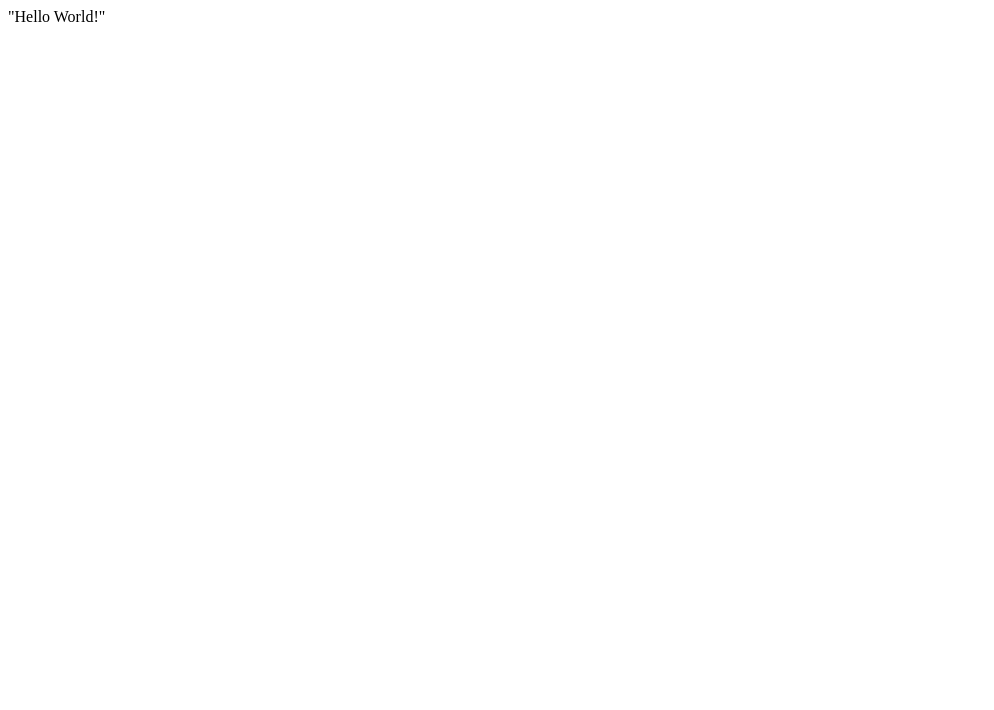
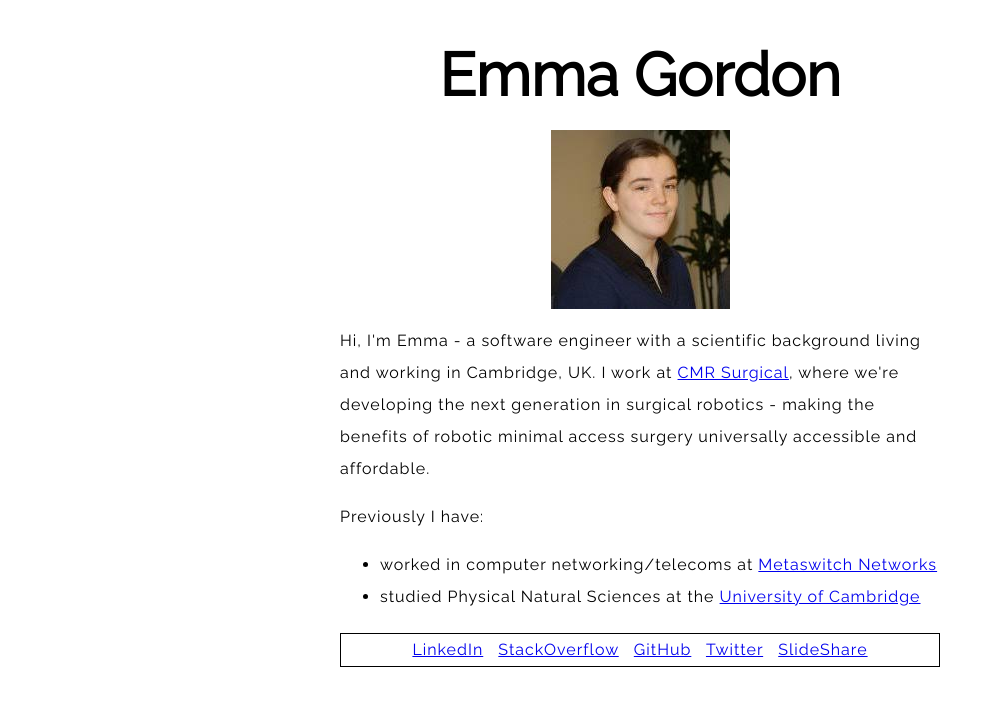
Before and after one commit to bricef/emmagordon.github.io, a plain HTML site: page index.html in a window 1280 px wide. Shown: the whole page, without its empty margins (0-994 px from the left). Drawn offline with Linux system fonts and the light colour scheme.

Commit message:
Initial placeholder site

```diff
--- a/index.html
+++ b/index.html
@@ -1 +1,32 @@
-"Hello World!"
+<!DOCTYPE html>
+<html>
+    <head>
+        <meta charset="utf-8">
+        <title>Emma Gordon</title>
+        <link href="styles/style.css" rel="stylesheet" type="text/css">
+        <link href="https://fonts.googleapis.com/css?family=Raleway" rel="stylesheet">
+    </head>
+    <body>
+        <h1>Emma Gordon</h1>
+        <img src="images/profile-picture.jpg" alt="Profile Picture">
+        <p>
+            Hi, I'm Emma - a software engineer with a scientific background living and working in Cambridge, UK. I work
+            at <a href="https://cmrsurgical.com">CMR Surgical</a>, where we're developing the next generation in surgical
+            robotics - making the benefits of robotic minimal access surgery universally accessible and affordable.
+        </p>
+        <p>
+            Previously I have:
+        </p>
+        <ul>
+            <li>worked in computer networking/telecoms at <a href="https://www.metaswitch.com">Metaswitch Networks</a></li>
+            <li>studied Physical Natural Sciences at the <a href="https://www.cam.ac.uk">University of Cambridge</a></li>
+        </ul>
+        <p id="link-bar">
+            <a href="https://www.linkedin.com/in/emmagordon2/">LinkedIn</a>
+            <a href="http://stackoverflow.com/u/6094414">StackOverflow</a>
+            <a href="https://github.com/emmagordon">GitHub</a>
+            <a href="https://twitter.com/TheGeekGordo">Twitter</a>
+            <a href="https://www.slideshare.net/emma_gordon">SlideShare</a>
+        </p>
+    </body>
+</html>
--- /dev/null
+++ b/styles/style.css
@@ -0,0 +1,35 @@
+html {
+    font-size: 10px;
+    font-family: 'Raleway', sans-serif;
+}
+
+body {
+    width: 600px;
+    margin: 20px auto;
+    padding: 0 20px 20px 20px;
+}
+
+h1 {
+    font-size: 60px;
+    text-align: center;
+    margin: 0;
+    padding: 20px 0;
+}
+
+p, li {
+    font-size: 16px;
+    line-height: 2;
+    letter-spacing: 1px;
+}
+
+img {
+    display: block;
+    margin: 0 auto;
+}
+
+#link-bar {
+    text-align: center;
+    border: 1px solid black;
+    word-spacing: 10px;
+    margin: 20px auto;
+}
```
Also changed, not shown: images/profile-picture.jpg (added), 1 other file.
